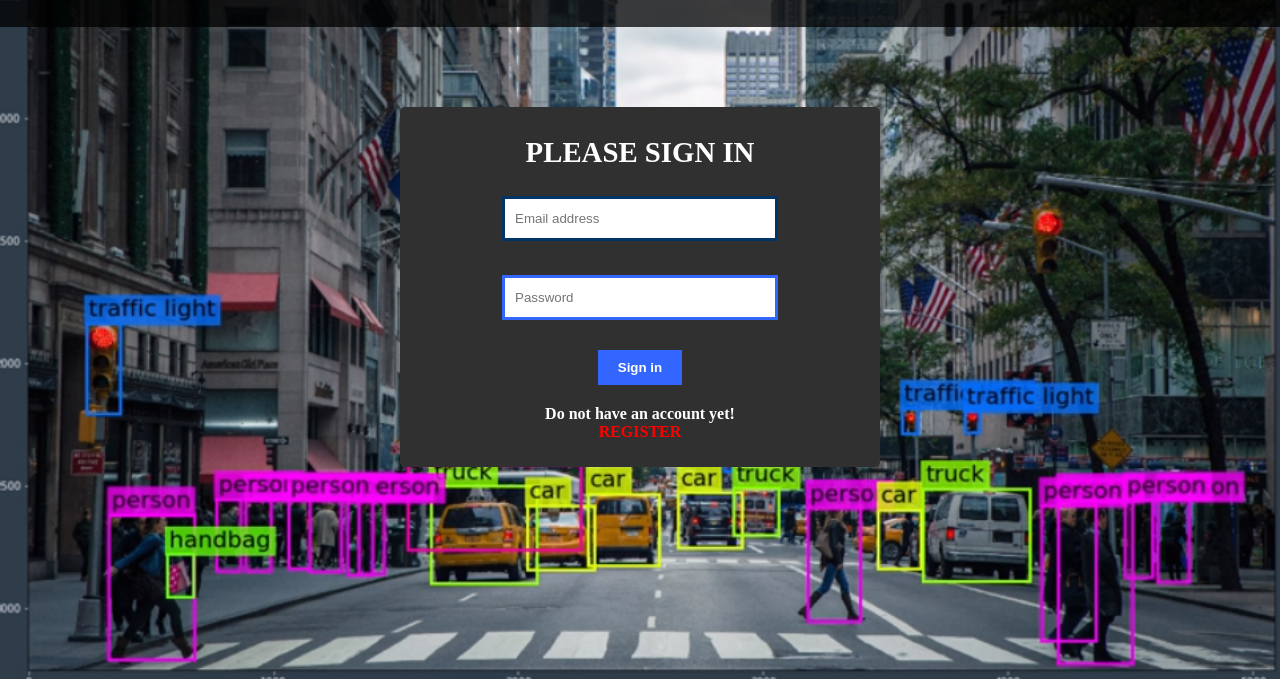
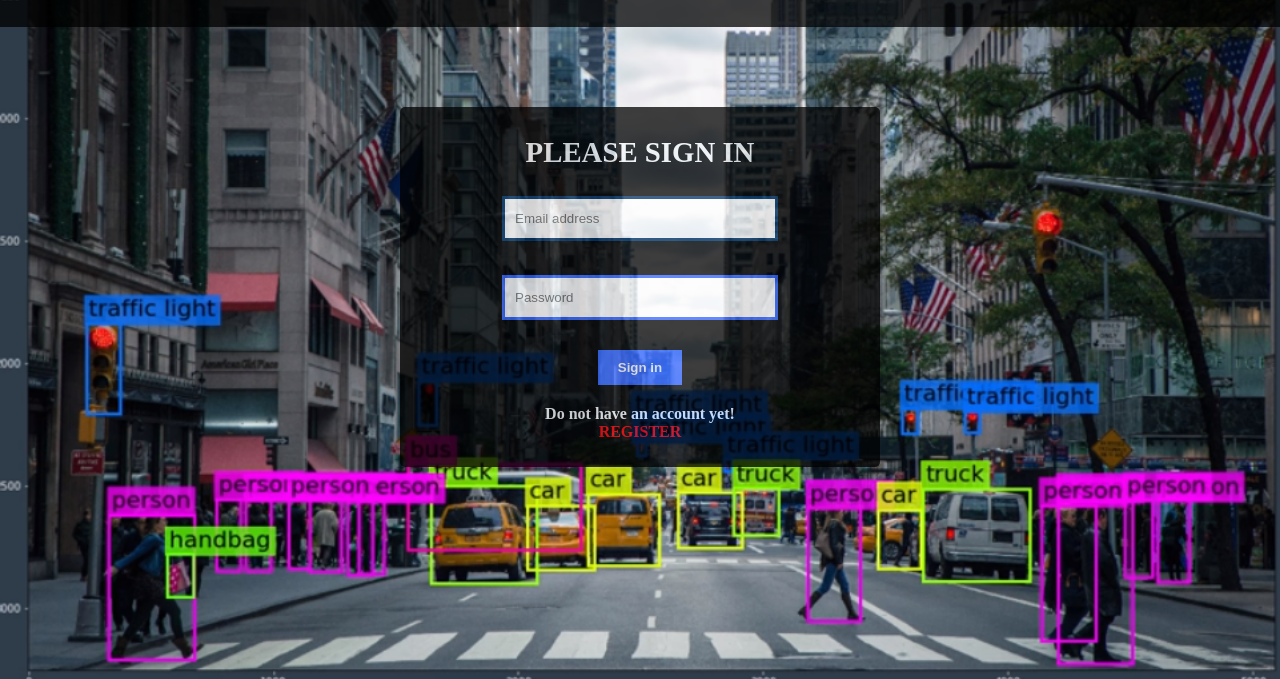
Before and after one commit to harkirat22/Serverless-Image-Storage, a plain HTML site: page index.html in a window 1280 px wide. Shown: the part 121-800 px from the top of the page. Drawn offline with nearby package versions, Linux system fonts and the light colour scheme.

Commit message:
Updated_css

```diff
--- a/main.css
+++ b/main.css
@@ -67,7 +67,8 @@ h1 {
 */
 
 .container {
-    background: #303030;
+    background: black;
+    opacity: 0.75;
     color: white !important;
     border-radius: 5px;
     padding: 10px;
```
